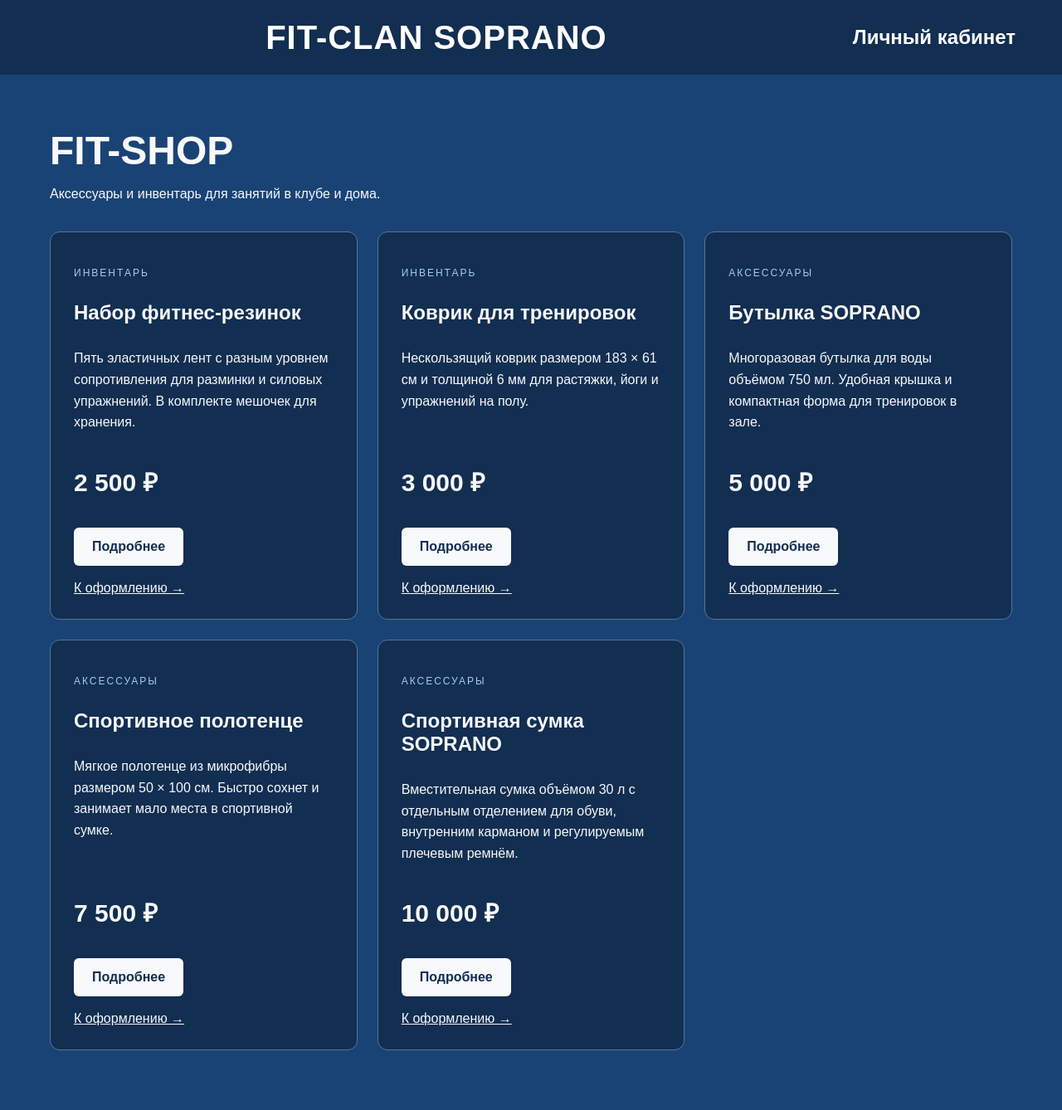
After one commit to S1nho/fitclan-soprano, a Flask app: page /shop in a window 1280 px wide. The commit adds this page. Shown: the whole page at 83% size. Run offline with Flask 3, Linux system fonts and the light colour scheme.

Commit message:
add shop + unittest

```diff
--- a/app.py
+++ b/app.py
@@ -1,4 +1,7 @@
+from datetime import datetime, timedelta, timezone
+
 from flask import Flask
+from sqlalchemy import inspect, text
 from flask_sqlalchemy import SQLAlchemy
 from flask_migrate import Migrate
 from flask_login import LoginManager, UserMixin
@@ -39,6 +42,35 @@ class Pay(db.Model):
     summa = db.Column(db.Integer, nullable=False)
     tarif = db.Column(db.String(50), nullable=False)
     status = db.Column(db.String(50), nullable=False, default='Не оплачено')
+    # Store UTC without an offset because SQLite DateTime does not retain it.
+    created_at = db.Column(db.DateTime, nullable=True,
+                           default=lambda: datetime.now(timezone.utc).replace(tzinfo=None))
+
+    @property
+    def purchased_at_moscow(self):
+        if self.created_at is None:
+            return None
+        return self.created_at.replace(tzinfo=timezone.utc).astimezone(timezone(timedelta(hours=3)))
+
+
+class Product(db.Model):
+    __tablename__ = 'product'
+
+    id = db.Column(db.String(50), primary_key=True)
+    name = db.Column(db.String(100), nullable=False)
+    description = db.Column(db.Text, nullable=False)
+    price = db.Column(db.Integer, nullable=False)
+    category = db.Column(db.String(50), nullable=False)
+    __table_args__ = (db.CheckConstraint('price > 0', name='product_positive_price'),)
+
+
+class ProductPurchase(db.Model):
+    __tablename__ = 'product_purchase'
+
+    payment_id = db.Column(db.String(120), db.ForeignKey('payment.id'), primary_key=True)
+    product_id = db.Column(db.String(50), db.ForeignKey('product.id'), nullable=False)
+    product = db.relationship('Product')
+    payment = db.relationship('Pay')
 
 
 class Trener(db.Model, UserMixin):
@@ -73,11 +105,49 @@ def load_user(user_id):
 
 from routes import register_routes
 
-register_routes(app, db, Client, Trener)
+register_routes(app, db, Client, Trener, Product, Pay, ProductPurchase)
+
+
+def upgrade_payment_timestamps(engine=None):
+    """Extend existing SQLite databases without inventing dates for old payments."""
+    engine = engine if engine is not None else db.engine
+    inspector = inspect(engine)
+    if inspector.has_table('payment') and 'created_at' not in {
+        column['name'] for column in inspector.get_columns('payment')
+    }:
+        with engine.begin() as connection:
+            connection.execute(text('ALTER TABLE payment ADD COLUMN created_at DATETIME'))
+
+
+@app.cli.command('upgrade-purchases')
+def upgrade_purchases_command():
+    """Add purchase timestamps to an existing database."""
+    upgrade_payment_timestamps()
+    print('Purchase timestamps are ready.')
+
+
+def init_shop():
+    """Add shop tables and missing starter items without changing existing data."""
+    from shop_catalog import PRODUCTS
+
+    upgrade_payment_timestamps()
+    db.metadata.create_all(db.engine, tables=[Product.__table__, ProductPurchase.__table__])
+    for item in PRODUCTS:
+        if db.session.get(Product, item['id']) is None:
+            db.session.add(Product(**item))
+    db.session.commit()
+
+
+@app.cli.command('init-shop')
+def init_shop_command():
+    """Initialize the shop in an existing application database."""
+    init_shop()
+    print('Магазин готов: таблицы созданы, товары добавлены.')
 
 if __name__ == '__main__':
     with app.app_context():
         db.create_all()
+        init_shop()
 
         if not Client.query.first():
             from werkzeug.security import generate_password_hash
--- a/routes.py
+++ b/routes.py
@@ -1,6 +1,7 @@
 import uuid
+import secrets
 
-from flask import flash, redirect, render_template, request, url_for
+from flask import abort, flash, redirect, render_template, request, session, url_for
 from flask_login import (
     current_user,
     login_required,
@@ -18,7 +19,7 @@ PLANS = {
 }
 
 
-def register_routes(app, db, client_model, trainer_model):
+def register_routes(app, db, client_model, trainer_model, product_model, payment_model, purchase_model):
     """Register the application's HTTP routes on its Flask app."""
 
     @app.route("/")
@@ -28,6 +29,16 @@ def register_routes(app, db, client_model, trainer_model):
     @app.route("/abonements")
     def abonements():
         return render_template("abonements.html")
+
+    @app.route('/shop')
+    def shop():
+        products = product_model.query.order_by(product_model.price, product_model.id).all()
+        return render_template('shop.html', products=products)
+
+    @app.route('/shop/<product_id>')
+    def product_detail(product_id):
+        product = db.get_or_404(product_model, product_id)
+        return render_template('product.html', product=product)
 
     @app.route("/directions")
     def directions():
@@ -185,7 +196,12 @@ def register_routes(app, db, client_model, trainer_model):
     @app.route("/personal_ac")
     @login_required
     def personal_ac():
-        return render_template("personal_ac.html", current_user=current_user)
+        if not isinstance(current_user._get_current_object(), client_model):
+            return redirect(url_for('trainer_ac'))
+        purchases = (payment_model.query.filter_by(email=current_user.email)
+                     .order_by(payment_model.created_at.desc().nullslast(), payment_model.id.desc())
+                     .all())
+        return render_template("personal_ac.html", current_user=current_user, purchases=purchases)
 
     @app.route("/logout")
     @login_required
@@ -193,14 +209,60 @@ def register_routes(app, db, client_model, trainer_model):
         logout_user()
         return redirect(url_for("index"))
 
-    @app.route("/payment/<plan_id>")
+    @app.route("/payment/<plan_id>", methods=['GET', 'POST'])
     @login_required
     def payment_page(plan_id):
-        plan = PLANS.get(plan_id)
-        if plan is None:
-            return "Абонемент не найден", 404
-        return render_template("payment.html", plan=plan)
+        if not isinstance(current_user._get_current_object(), client_model):
+            abort(403)
+        product = None
+        if plan_id.startswith('product-'):
+            product = db.get_or_404(product_model, plan_id[len('product-'):])
+            plan = {'name': product.name, 'price': product.price}
+        else:
+            plan = PLANS.get(plan_id)
+            if plan is None:
+                return "Абонемент не найден", 404
+        if request.method == 'POST':
+            token = session.get('shop_checkout_token')
+            if not token or not secrets.compare_digest(token, request.form.get('checkout_token', '')):
+                abort(400)
+            payment = payment_model(id=str(uuid.uuid4()), email=current_user.email,
+                                    summa=plan['price'], tarif=plan['name'], payment=True,
+                                    status='Оплачено')
+            db.session.add(payment)
+            if product:
+                db.session.add(purchase_model(product=product, payment=payment))
+            db.session.commit()
+            session.pop('shop_checkout_token', None)
+            return redirect(url_for('payment_success', payment_id=payment.id))
+        session.setdefault('shop_checkout_token', secrets.token_hex(32))
+        return render_template('payment.html', plan=plan, product=product, plan_id=plan_id,
+                               checkout_token=session['shop_checkout_token'])
+
+    @app.route('/shop/orders/<payment_id>')
+    @login_required
+    def shop_order(payment_id):
+        purchase = db.get_or_404(purchase_model, payment_id)
+        if not isinstance(current_user._get_current_object(), client_model) or purchase.payment.email != current_user.email:
+            abort(404)
+        if purchase.payment.payment:
+            return redirect(url_for('payment_success', payment_id=payment_id))
+        return render_template('shop_order.html', purchase=purchase)
 
     @app.route("/payment_success.html", methods=["GET", "POST"])
     def payment_success():
-        return render_template("payment_success.html")
+        purchase = None
+        payment = None
+        payment_id = request.args.get('payment_id')
+        if payment_id:
+            if not current_user.is_authenticated:
+                return redirect(url_for('login'))
+            payment = db.get_or_404(payment_model, payment_id)
+            if not isinstance(current_user._get_current_object(), client_model) or payment.email != current_user.email:
+                abort(404)
+            purchase = db.session.get(purchase_model, payment_id)
+            if not payment.payment:
+                if purchase:
+                    return redirect(url_for('shop_order', payment_id=payment_id))
+                abort(404)
+        return render_template("payment_success.html", purchase=purchase, payment=payment)
--- a/static/css/style.css
+++ b/static/css/style.css
@@ -1156,6 +1156,7 @@ body.page-payment .icon {
         padding: 0;
         font-family: 'Montserrat', sans-serif;
         display: flex;
+        text-decoration: none;
         flex-direction: column;
         align-items: center;
         min-height: 100vh;
@@ -1206,12 +1207,17 @@ body.page-payment .icon {
     color: #113462;
     padding: 60px;
     margin-top:70px;
+    text-decoration: none;
     border-radius: 16px;
     box-shadow: 0 4px 20px rgba(0, 0, 0, 0.2);
     width: 100%;
     max-width: 500px;
 }
 
+
+body.page-personal-ac .profile-container {
+    text-decoration: none;
+}
 
 
 body.page-personal-ac .profile-container h2 {
@@ -1258,6 +1264,24 @@ body.page-personal-ac .info-value {
 }
 
 
+
+body.page-personal-ac .purchase-history {
+    margin-top: 36px;
+    border-top: 1px solid #e2e8f0;
+    padding-top: 28px;
+}
+body.page-personal-ac .purchase-history h2 { font-size: 22px; }
+body.page-personal-ac .purchase-table-container { overflow-x: auto; }
+body.page-personal-ac .purchase-table { width: 100%; border-collapse: collapse; }
+body.page-personal-ac .purchase-table caption { text-align: left; padding-bottom: 16px; color: #526580; }
+body.page-personal-ac .purchase-table th,
+body.page-personal-ac .purchase-table td { text-align: left; padding: 12px 8px; border-bottom: 1px solid #e2e8f0; }
+body.page-personal-ac .purchase-table td:nth-child(2) { overflow-wrap: anywhere; }
+body.page-personal-ac .purchase-table td:nth-child(3) { white-space: nowrap; }
+@media (max-width: 600px) {
+    body.page-personal-ac .profile-container { box-sizing: border-box; max-width: 100%; padding: 24px 16px; }
+    body.page-personal-ac .purchase-table { font-size: 14px; }
+}
 
 body.page-personal-ac .nav-links {
     display: flex;
@@ -1955,6 +1979,7 @@ body.page-payment .header,
 body.page-personal-ac .header,
 body.page-registration .header,
 body.page-schedule .header,
+body.page-shop .header,
 body.page-trainers .header {
     width: 100%;
     height: 90px;
@@ -1976,6 +2001,7 @@ body.page-payment .header .header-container,
 body.page-personal-ac .header .header-container,
 body.page-registration .header .header-container,
 body.page-schedule .header .header-container,
+body.page-shop .header .header-container,
 body.page-trainers .header .header-container {
     width: 100%;
     max-width: 1200px;
@@ -1994,6 +2020,7 @@ body.page-payment .header .hero-title,
 body.page-personal-ac .header .hero-title,
 body.page-registration .header .hero-title,
 body.page-schedule .header .hero-title,
+body.page-shop .header .hero-title,
 body.page-trainers .header .hero-title {
     margin: 0;
     padding: 0;
@@ -2014,6 +2041,7 @@ body.page-payment .header button,
 body.page-personal-ac .header button,
 body.page-registration .header button,
 body.page-schedule .header button,
+body.page-shop .header button,
 body.page-trainers .header button {
     width: fit-content;
     height: auto;
@@ -2040,3 +2068,28 @@ body.page-auth .wrapper,
 body.page-registration .wrapper {
     margin: auto;
 }
+
+
+/* Shop styles */
+body.page-shop { margin: 0; background: #1a4375; color: #f8f9fa; font-family: 'Montserrat', sans-serif; }
+.page-shop * { box-sizing: border-box; }
+.page-shop a { color: inherit; }
+.shop-main { max-width: 1208px; margin: auto; padding: 48px 24px 72px; }
+.shop-intro { max-width: 680px; margin-bottom: 36px; }
+.shop-intro h1 { font-size: clamp(30px, 5vw, 48px); line-height: 1.15; margin: 16px 0; }
+.shop-eyebrow { letter-spacing: 2px; font-size: 12px; color: #a8cceb; text-transform: uppercase; }
+.shop-grid { display: grid; grid-template-columns: repeat(3, minmax(0, 1fr)); gap: 24px; }
+.shop-card { padding: 28px; background: #122e51; border: 1px solid #547799; border-radius: 12px; display: flex; flex-direction: column; align-items: flex-start; }
+.shop-card h2 { font-size: 24px; margin: 12px 0; }
+.shop-card h2 a { text-decoration: none; }
+.shop-card p { line-height: 1.6; }
+.shop-price { font-size: 30px; font-weight: 700; margin-top: auto; padding-top: 20px; }
+.shop-button { display: inline-block; text-decoration: none; background: #f8f9fa; color: #122e51 !important; padding: 14px 22px; border-radius: 6px; font-weight: 700; }
+.shop-buy { margin-top: 18px; }
+.shop-back { display: inline-block; margin-bottom: 24px; }
+.shop-detail { max-width: 740px; margin: 0 auto; }
+.shop-detail h1 { font-size: clamp(28px, 5vw, 40px); }
+.shop-order-id { overflow-wrap: anywhere; }
+.page-shop a:focus-visible { outline: 3px solid #a8cceb; outline-offset: 5px; }
+@media (max-width: 960px) { .shop-grid { grid-template-columns: repeat(2, minmax(0, 1fr)); } }
+@media (max-width: 600px) { .shop-grid { grid-template-columns: 1fr; } .shop-card { padding: 24px; } }
--- a/templates/index.html
+++ b/templates/index.html
@@ -35,6 +35,7 @@
             <a href="{{ url_for('trainers') }}" class="btn-third"><b>Наши тренеры</b></a>
             <a href="{{ url_for('schedule') }}" class="btn-fourth"><b>Расписание</b></a>
             <a href="{{ url_for('calculator') }}" class="btn-fifth"><b>Калькулятор ИМТ</b></a>
+            <a href="{{ url_for('shop') }}" class="btn-fifth"><b>Магазин</b></a>
         </div>
         <hr>
 
--- /dev/null
+++ b/templates/shop.html
@@ -0,0 +1,19 @@
+{% extends 'shop_base.html' %}
+{% block content %}
+<div class="shop-intro">
+    <h1>FIT-SHOP</h1>
+    <p>Аксессуары и инвентарь для занятий в клубе и дома.</p>
+</div>
+<div class="shop-grid">
+    {% for product in products %}
+    <article class="shop-card">
+        <p class="shop-eyebrow">{{ product.category }}</p>
+        <h2><a href="{{ url_for('product_detail', product_id=product.id) }}">{{ product.name }}</a></h2>
+        <p>{{ product.description }}</p>
+        <p class="shop-price">{{ '{:,}'.format(product.price).replace(',', ' ') }} ₽</p>
+        <a class="shop-button" href="{{ url_for('product_detail', product_id=product.id) }}">Подробнее</a>
+        <a class="shop-buy" href="{{ url_for('payment_page', plan_id='product-' ~ product.id) }}">К оформлению →</a>
+    </article>
+    {% else %}<p>Каталог пока пуст.</p>{% endfor %}
+</div>
+{% endblock %}
--- /dev/null
+++ b/templates/shop_base.html
@@ -0,0 +1,23 @@
+<!DOCTYPE html>
+<html lang="ru">
+<head>
+    <meta charset="UTF-8">
+    <meta name="viewport" content="width=device-width, initial-scale=1.0">
+    <title>{% block title %}Магазин{% endblock %} — FIT-CLAN SOPRANO</title>
+    <link rel="stylesheet" href="{{ url_for('static', filename='css/style.css') }}">
+</head>
+<body class="page-shop">
+    <header class="header">
+        <div class="header-container">
+            <div></div>
+            <a href="{{ url_for('index') }}" style="text-decoration: none;">
+                <h1 class="hero-title">FIT-CLAN SOPRANO</h1>
+            </a>
+            <a href="{{ url_for('account_click') }}">
+                <button type="button">Личный кабинет</button>
+            </a>
+        </div>
+    </header>
+    <main class="shop-main">{% block content %}{% endblock %}</main>
+</body>
+</html>
```
Also changed, not shown: shop_catalog.py (added, +14 -0 lines), templates/payment.html (+8 -6 lines), templates/payment_success.html (+6 -2 lines), templates/personal_ac.html (+26 -4 lines), templates/product.html (added, +12 -0 lines), templates/shop_order.html (added, +14 -0 lines), tests/test_shop.py (added, +185 -0 lines), README.md.
